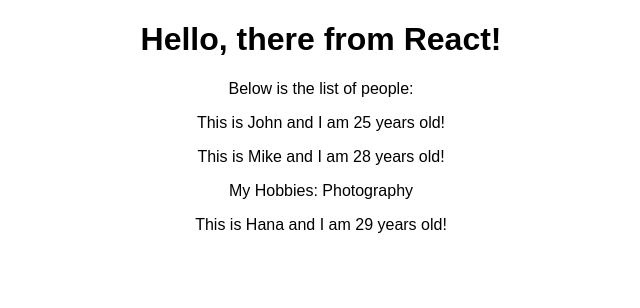
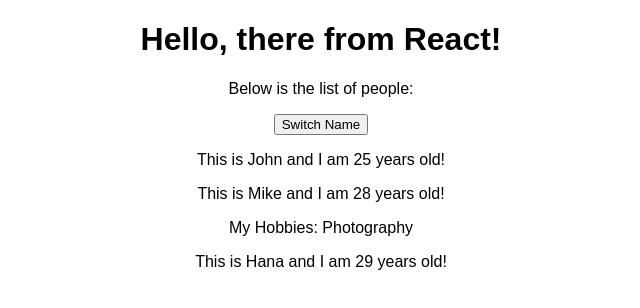
Before and after one commit to lntelliMed/react-complete-guide, a React (Create React App) app: page / in a window 1280 px wide. Shown: the top 308 px of the page, without its empty margins (319-959 px from the left). Built offline with nearby package versions, Linux system fonts and the light colour scheme.

Commit message:
Add internal state to manage persons

```diff
--- a/src/App.js
+++ b/src/App.js
@@ -3,14 +3,34 @@
 import Person from './Person/Person';
 
 class App extends Component {
+  state = {
+    persons: [
+      { name: 'John', age: 25 },
+      { name: 'Mike', age: 28 },
+      { name: 'Hana', age:29}
+    ]
+  }
+
+  switchNameHandler = () => {
+    // console.log('clicked')
+    this.setState({
+      persons: [
+        { name: 'Johnathan', age: 25 },
+        { name: 'Mike', age: 28 },
+        { name: 'Hana', age: 27 }
+      ]
+    });
+  }
+
   render() {
     return (
       <div className="App">
         <h1>Hello, there from React!</h1>
         <p>Below is the list of people:</p>
-        <Person name="John" age="25"/>
-        <Person name="Mike" age="28" >My Hobbies: Photography</Person>
-        <Person name="Hana" age="29" />
+        <button onClick={this.switchNameHandler}>Switch Name</button>
+        <Person name={this.state.persons[0].name} age={this.state.persons[0].age}/>
+        <Person name={this.state.persons[1].name} age={this.state.persons[1].age}  >My Hobbies: Photography</Person>
+        <Person name={this.state.persons[2].name} age={this.state.persons[2].age}  />
       </div>
     );
   }
```
